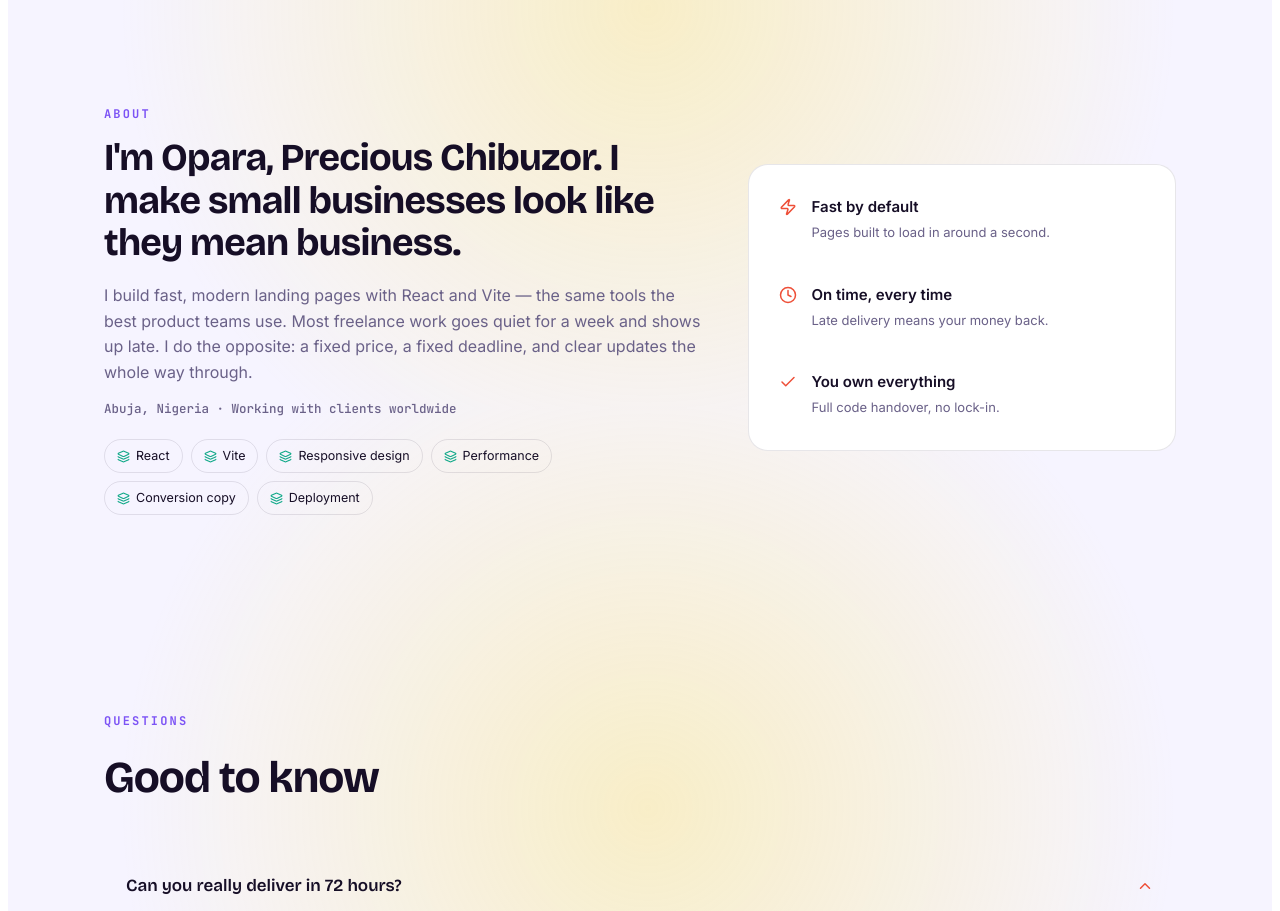
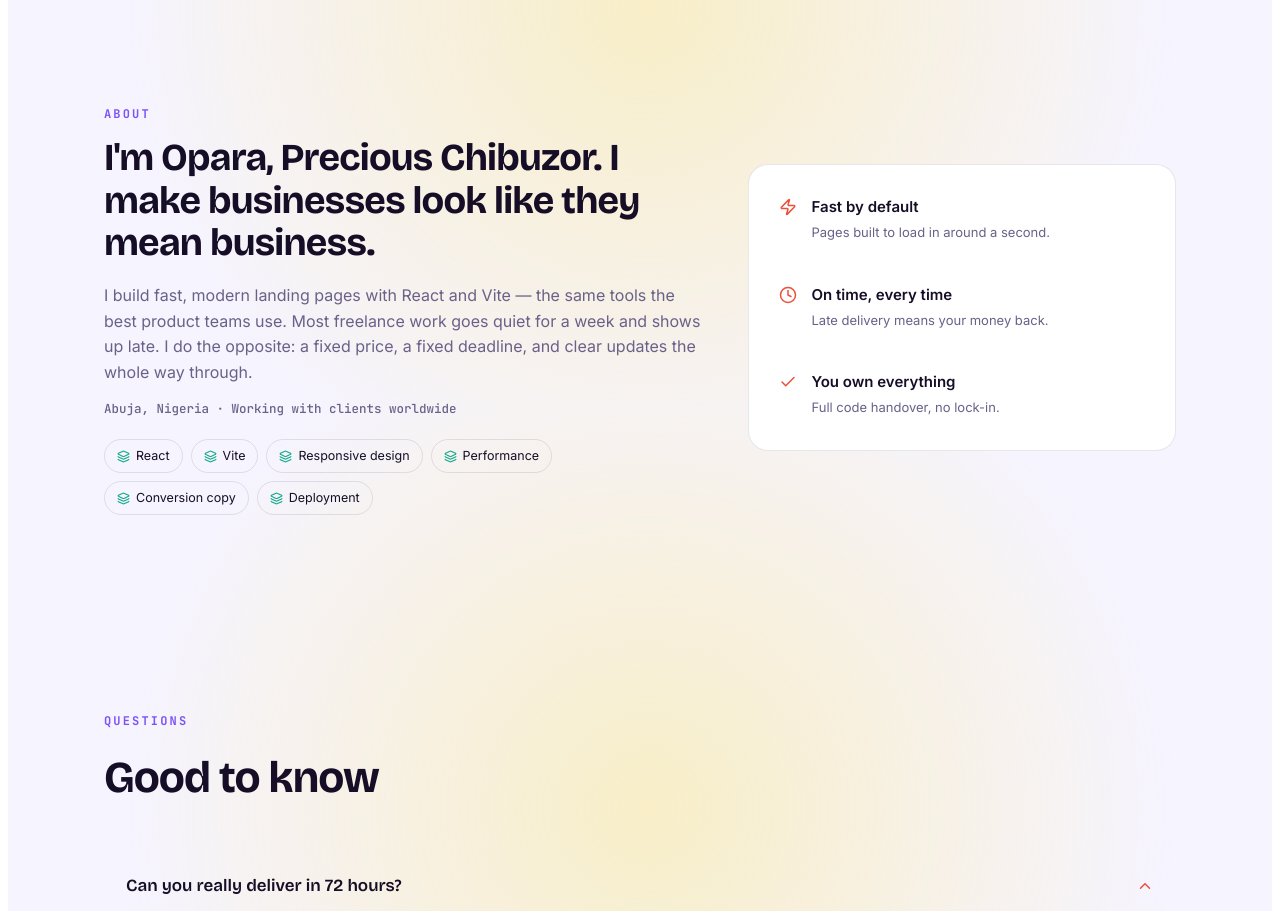
Before and after one commit to Kruddpippin/kruddpippin.dev, a React (Vite) app: page / in a window 1280 px wide. Shown: the part 4400-5311 px from the top of the page. Built offline with nearby package versions, Linux system fonts and the light colour scheme.

Commit message:
edited about section from small businesses

```diff
--- a/src/Portfolio.jsx
+++ b/src/Portfolio.jsx
@@ -562,7 +562,7 @@ export default function Portfolio() {
         <Reveal className="about-text">
           <span className="kicker">About</span>
           <h2>
-            I'm {CONFIG.fullName}. I make small businesses look like they mean
+            I'm {CONFIG.fullName}. I make businesses look like they mean
             business.
           </h2>
           <p>
```
